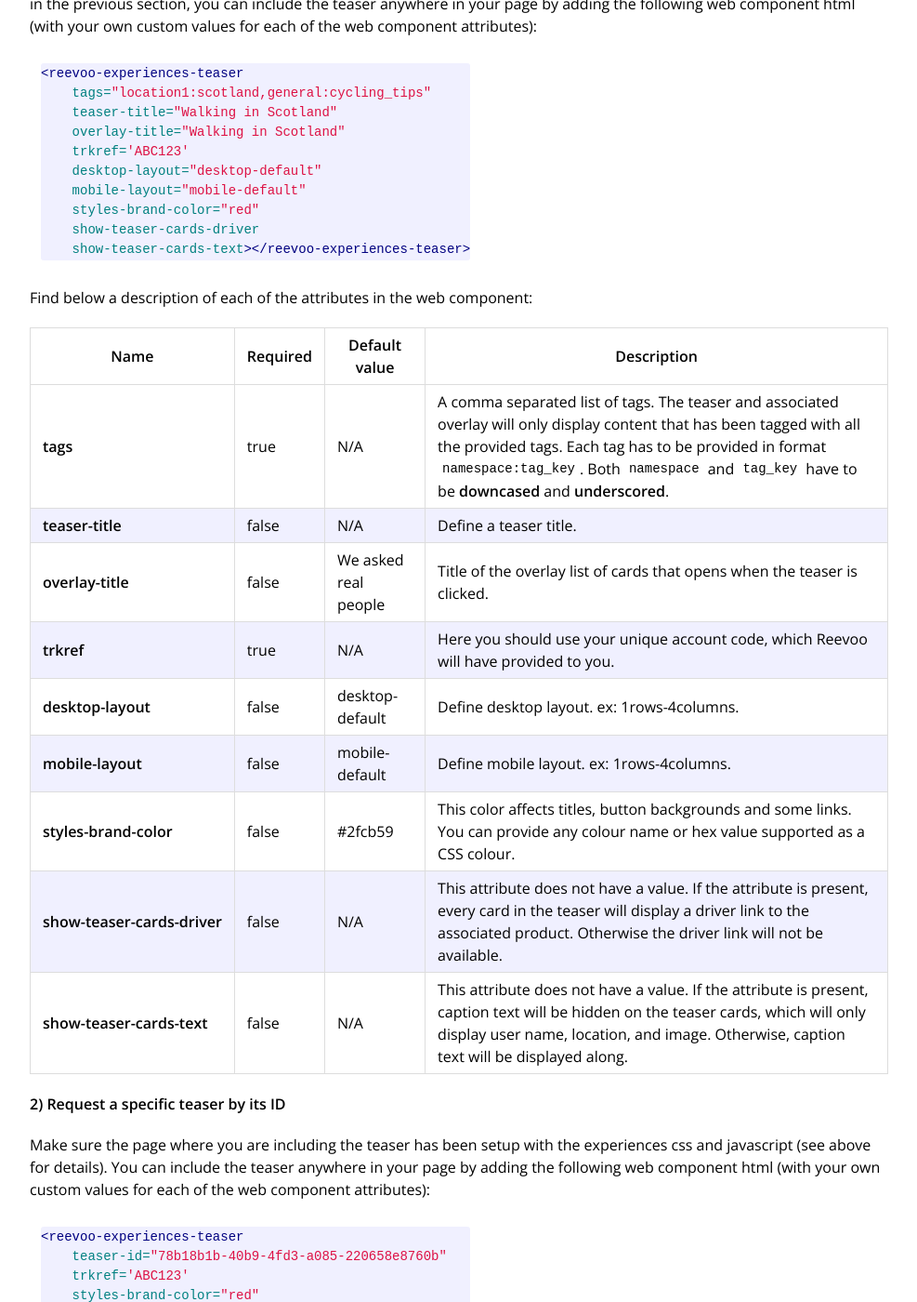
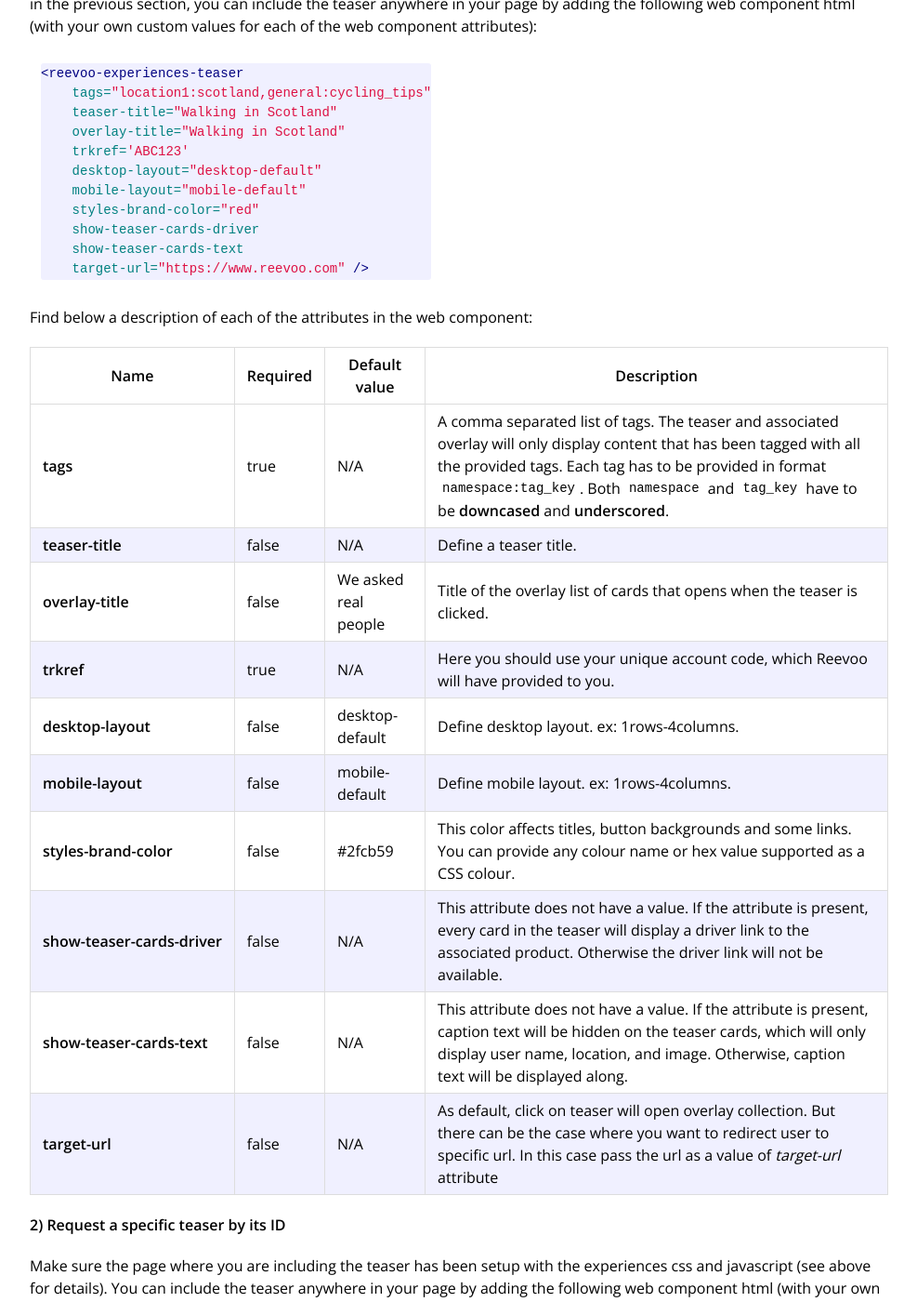
Before and after one commit to reevoo/reevoo.github.io, a Jekyll site: the page built from docs/experiences/experiences-getting-started.markdown, in a window 1280 px wide and 1400 px high, scrolled down 2261 px. Shown: the whole window at 93% size, without its empty margins (274-1261 px from the left). Built offline with Jekyll 4.4.1, drawn with Linux system fonts in a browser that asks for light colours; some of the changed text lies outside the part shown.

Commit message:
Add target-url attribute to experiences docs

````diff
--- a/docs/experiences/experiences-getting-started.markdown
+++ b/docs/experiences/experiences-getting-started.markdown
@@ -89,7 +89,8 @@
     mobile-layout="mobile-default"
     styles-brand-color="red"
     show-teaser-cards-driver
-    show-teaser-cards-text></reevoo-experiences-teaser>
+    show-teaser-cards-text
+    target-url="https://www.reevoo.com" />
 ```
 
 Find below a description of each of the attributes in the web component:
@@ -106,7 +107,7 @@
 | styles-brand-color | false | #2fcb59 | This color affects titles, button backgrounds and some links. You can provide any colour name or hex value supported as a CSS colour. |
 | <nobr>show&#45;teaser&#45;cards&#45;driver</nobr> | false | N/A | This attribute does not have a value. If the attribute is present, every card in the teaser will display a driver link to the associated product. Otherwise the driver link will not be available. |
 | show-teaser-cards-text | false | N/A | This attribute does not have a value. If the attribute is present, caption text will be hidden on the teaser cards, which will only display user name, location, and image. Otherwise, caption text will be displayed along. |
-
+| target-url | false | N/A | As default, click on teaser will open overlay collection. But there can be the case where you want to redirect user to specific url. In this case pass the url as a value of *target-url* attribute |
 
 **2) Request a specific teaser by its ID**
 
@@ -119,7 +120,7 @@
     trkref='ABC123'
     styles-brand-color="red"
     show-teaser-cards-driver
-    show-teaser-cards-text></reevoo-experiences-teaser>
+    show-teaser-cards-text />
 ```
 
 Find below a description of each of the attributes in the web component:
@@ -150,7 +151,7 @@
     trkref="ABC123"
     pagination
     styles-brand-color="red"
-    show-card-driver></reevoo-experiences-embedded>
+    show-card-driver />
 ```
 
 Find below a description of each of the attributes in the web component:
````
